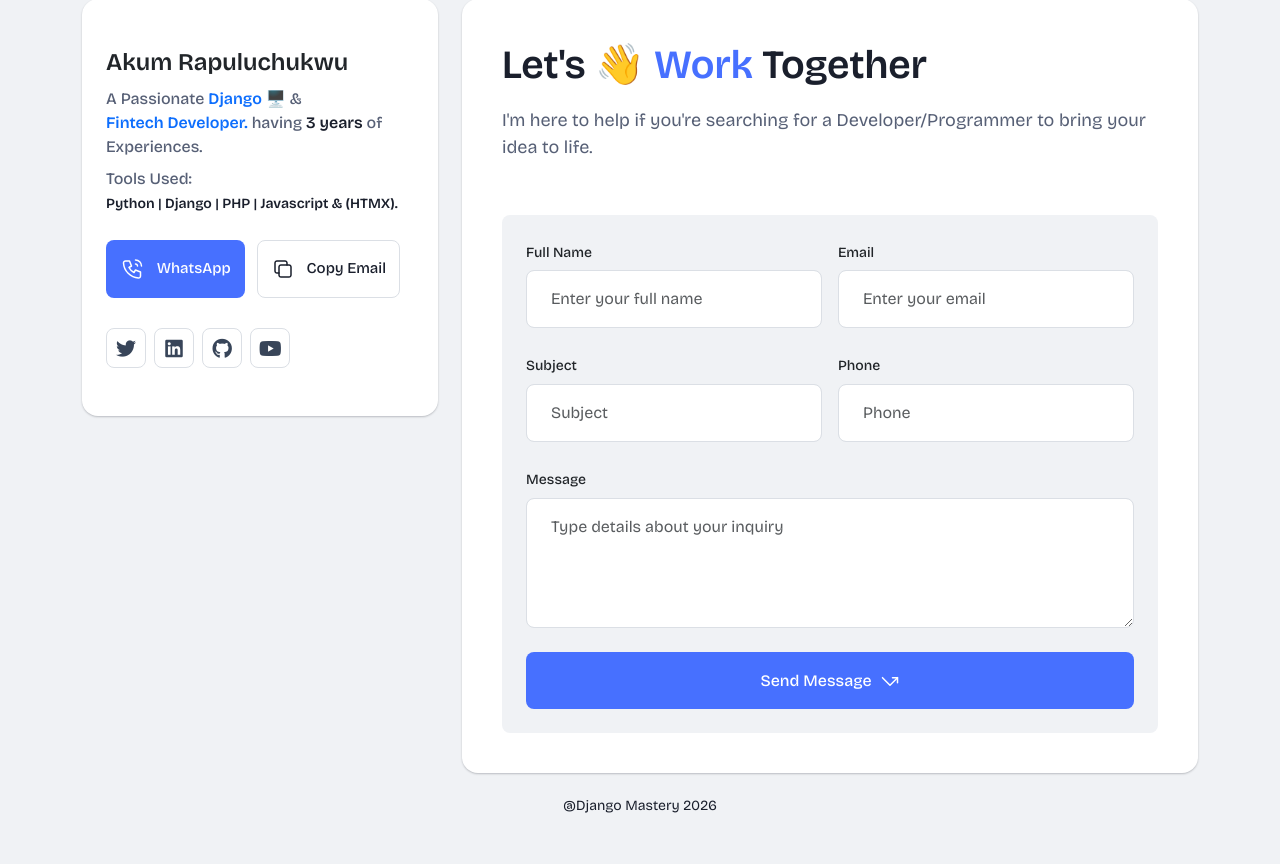
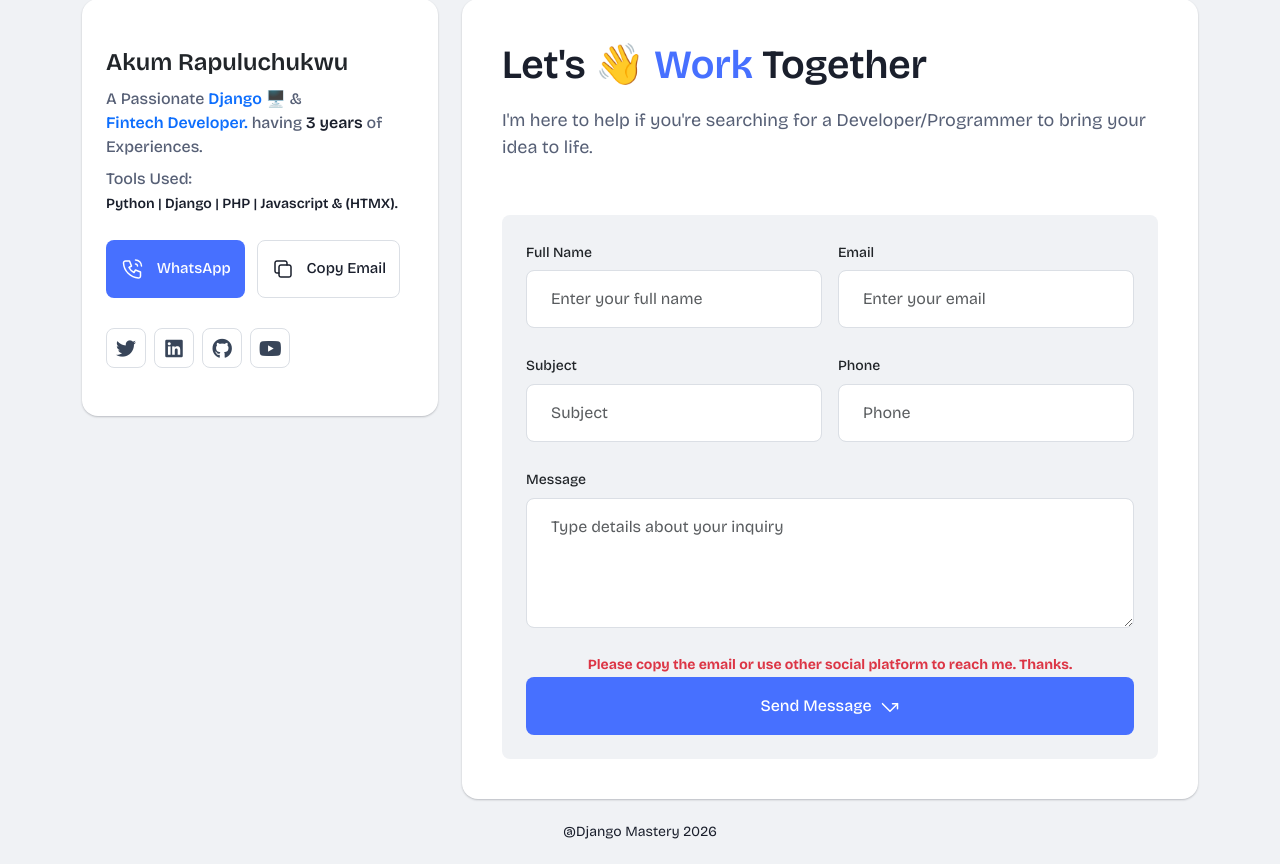
Before and after one commit to successonlinelink/djangomastery, a Django app: page /contact/ in a window 1280 px wide. Shown: the part 122-986 px from the top of the page. Before the commit the page ends 935 px from the top, so only its background shows below. Run offline with Django 5.2, Linux system fonts and the light colour scheme; some libraries are stand-ins or nearby versions.

Commit message:
Add contact note in contact.html
Added a note for users to copy the email or use social platforms to contact.

```diff
--- a/core/templates/core/contact.html
+++ b/core/templates/core/contact.html
@@ -106,6 +106,14 @@
                                                             </div>
                                                         </div>
 
+                                                        <small>
+                                                            <center>
+                                                                <strong class="text-danger">
+                                                                    Please copy the email or use other social platform to reach me. Thanks.
+                                                                </strong>
+                                                            </center>
+                                                        </small>
+
                                                         <div class="col-md-12">
                                                             <button disabled class="submit-btn" type="submit" id="contact-form-ajax" >
                                                                 Send Message
```
